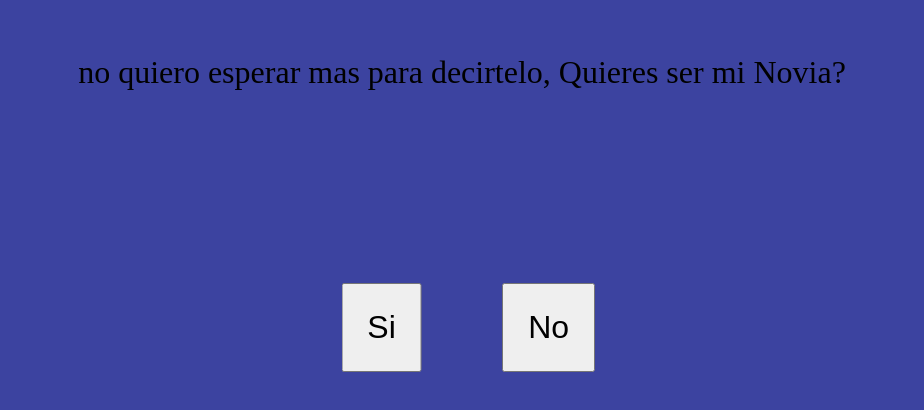
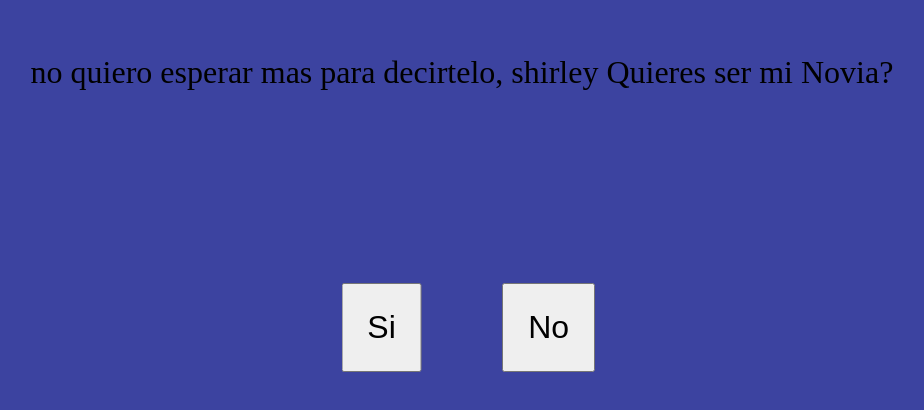
Before and after one commit to muynika/muynika.github.io, a plain HTML site: page index.html in a window 1280 px wide. Shown: the part 138-548 px from the top of the page, without its empty margins (178-1102 px from the left). Drawn offline with Linux system fonts and the light colour scheme.

Commit message:
Update index.html

```diff
--- a/index.html
+++ b/index.html
@@ -10,7 +10,7 @@
 <body>
 
     <div class="contenedor">
-        <p>no quiero esperar mas para decirtelo, Quieres ser mi Novia?</p>
+        <p>no quiero esperar mas para decirtelo, shirley Quieres ser mi Novia?</p>
         <button id="yesBtn">Si</button>
         <button id="noBtn">No</button>
     </div>
```
